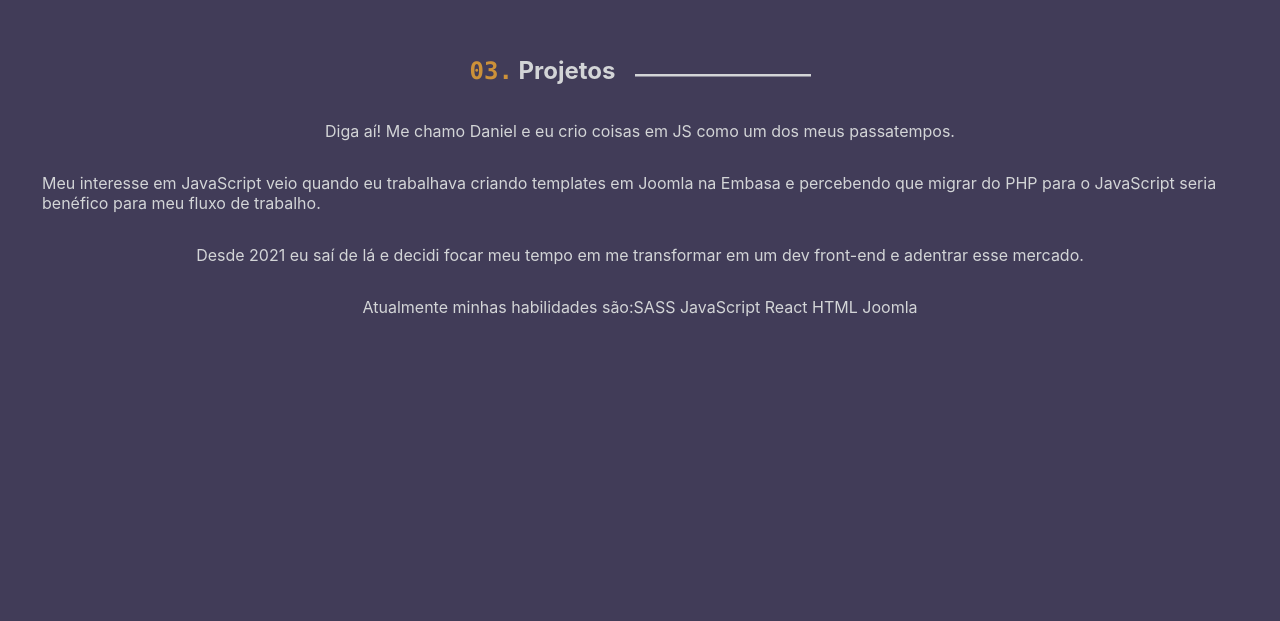
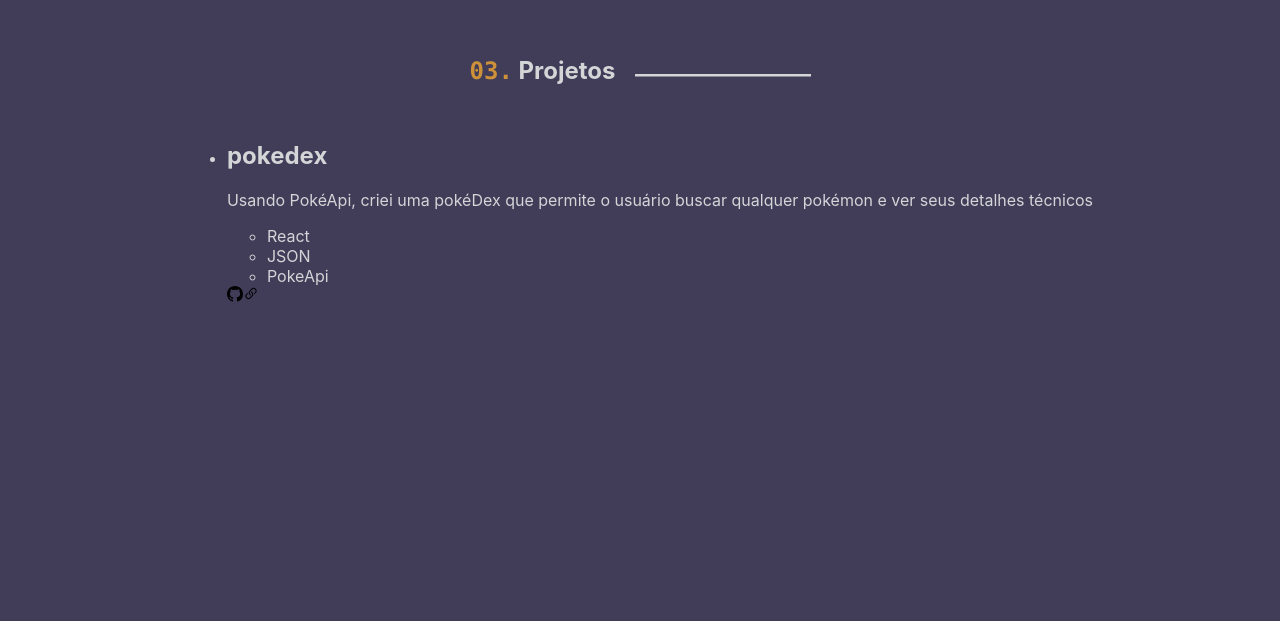
Before and after one commit to viralatron/viralatron.github.io, a React (Create React App) app: page / in a window 1280 px wide. Shown: the part 2515-3136 px from the top of the page. Built offline with nearby package versions, Linux system fonts and the light colour scheme.

Commit message:
iniciada a tela de projetos

```diff
--- a/public/projects.json
+++ b/public/projects.json
@@ -3,6 +3,7 @@
     {
       "id": 1,
       "titulo": "pokedex",
+      "screenshot": "",
       "descricao": "Usando PokéApi, criei uma pokéDex que permite o usuário buscar qualquer pokémon e ver seus detalhes técnicos",
       "tecnologias": ["React", "JSON", "PokeApi"],
       "links": {
--- /dev/null
+++ b/src/Components/Projeto.jsx
@@ -0,0 +1,31 @@
+const Projeto = ({ id, titulo, screenshot, descricao, tecnologias, links }) => {
+  return (
+    <li className="projeto" key={id}>
+      {screenshot && <img src={screenshot} />}
+      <div className="projeto__descricao">
+        <h2>{titulo}</h2>
+        <p>{descricao}</p>
+      </div>
+      {tecnologias && (
+        <ul className="tags">
+          {tecnologias.map((tech) => (
+            <li className="tags__item">{tech}</li>
+          ))}
+        </ul>
+      )}
+      <div className="projeto__links">
+        <a className="projeto__links--github" href={links.github}>
+          <img src={`${process.env.PUBLIC_URL}/github.svg`} alt="github" />
+        </a>
+        <a className="projeto__links--app" href={links.app}>
+          <img
+            src={`${process.env.PUBLIC_URL}/weblink.svg`}
+            alt="app website"
+          />
+        </a>
+      </div>
+    </li>
+  );
+};
+
+export default Projeto;
--- a/src/Components/Projetos.jsx
+++ b/src/Components/Projetos.jsx
@@ -1,23 +1,32 @@
+import { useEffect, useState } from "react";
+import Projeto from "./Projeto";
+
 const Projetos = () => {
+  const [projList, setProjetos] = useState([]);
+
+  const fetchData = async () => {
+    const getData = await fetch(`${process.env.PUBLIC_URL}/projects.json`);
+    const response = await getData.json();
+    setProjetos(response.projetos);
+  };
+
+  useEffect(() => {
+    fetchData();
+  }, []);
+  console.log(projList);
   return (
     <section id="projetos">
       <h2 className={"title decor"}>
         <code>03.</code> Projetos
       </h2>
-      <p>
-        Diga aí! Me chamo Daniel e eu crio coisas em JS como um dos meus
-        passatempos.
-      </p>
-      <p>
-        Meu interesse em JavaScript veio quando eu trabalhava criando templates
-        em Joomla na Embasa e percebendo que migrar do PHP para o JavaScript
-        seria benéfico para meu fluxo de trabalho.
-      </p>
-      <p>
-        Desde 2021 eu saí de lá e decidi focar meu tempo em me transformar em um
-        dev front-end e adentrar esse mercado.
-      </p>
-      <p>Atualmente minhas habilidades são:SASS JavaScript React HTML Joomla</p>
+      {projList && (
+        <ul className="projetos__list">
+          {Object.keys(projList).map((key) => (
+            // <li key={projList[key].id}>{projList[key].titulo}</li>
+            <Projeto {...projList[key]} />
+          ))}
+        </ul>
+      )}
     </section>
   );
 };
```
Also changed, not shown: public/github.svg (added), public/weblink.svg (added).
